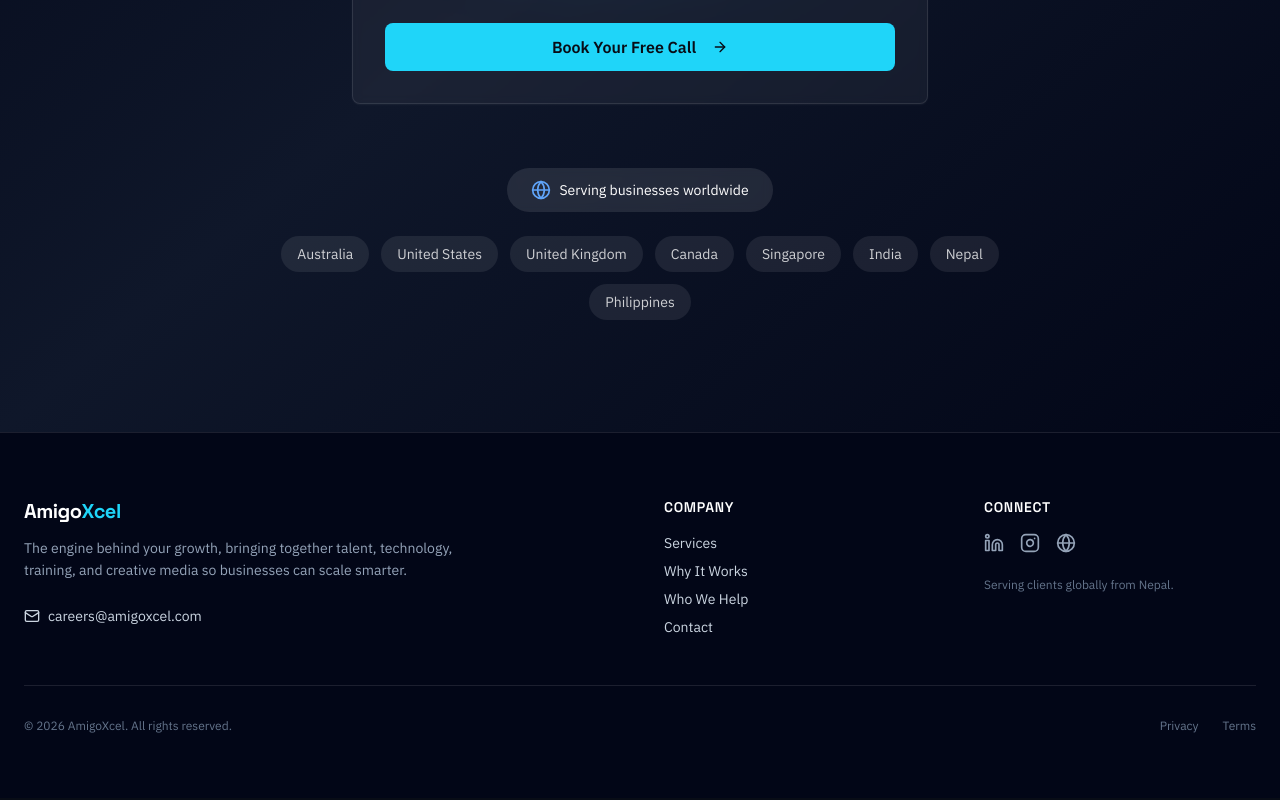
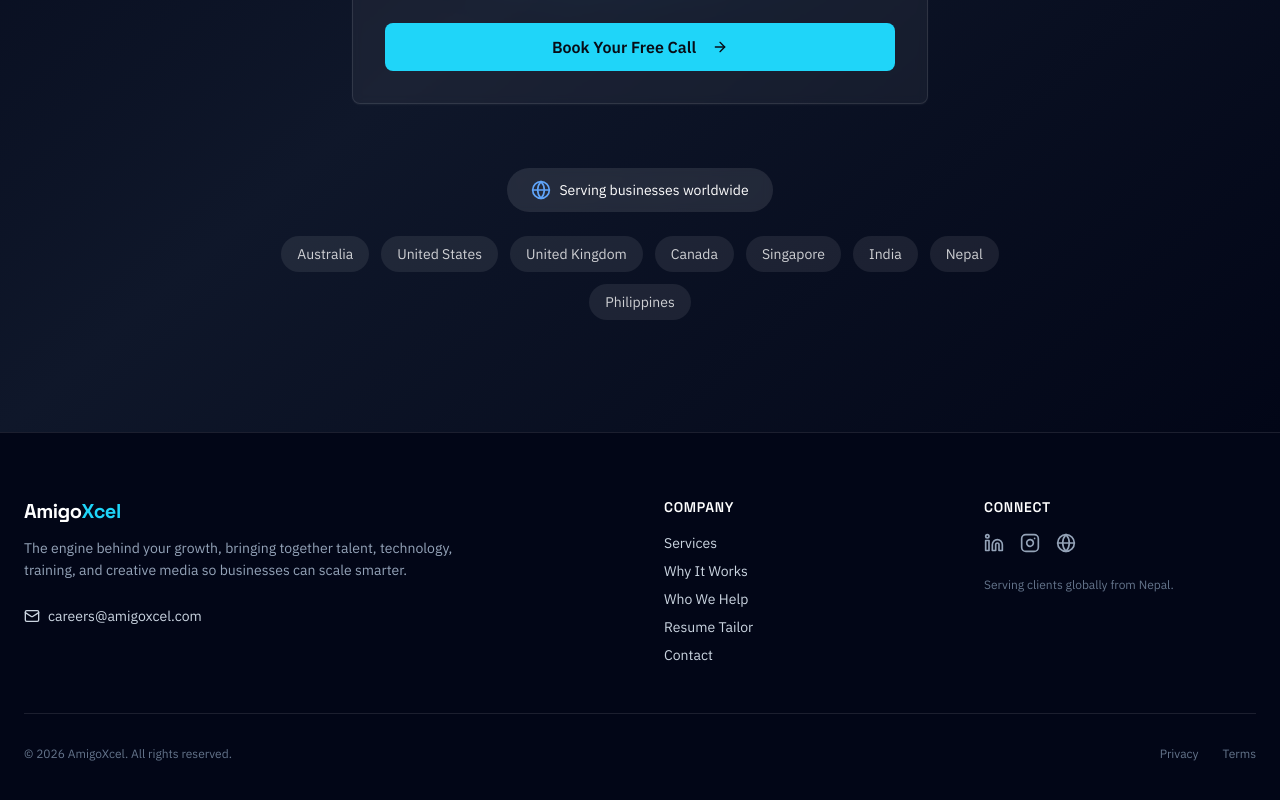
Before and after one commit to bishalamigo/amigo-xcel-global-careers, a React (Vite) app: page / in a window 1280 px wide. Shown: the part 6863-7663 px from the top of the page. Built offline with nearby package versions, Linux system fonts and the light colour scheme.

Commit message:
Changes
Co-authored-by: bishalamigo <217001944+bishalamigo@users.noreply.github.com>

```diff
--- a/src/components/Footer.tsx
+++ b/src/components/Footer.tsx
@@ -46,6 +46,11 @@ const Footer = () => {
               <li>
                 <a href="#audience" className="hover:text-white transition-colors">
                   Who We Help
+                </a>
+              </li>
+              <li>
+                <a href="/resume-tailor" className="hover:text-white transition-colors">
+                  Resume Tailor
                 </a>
               </li>
               <li>
```
